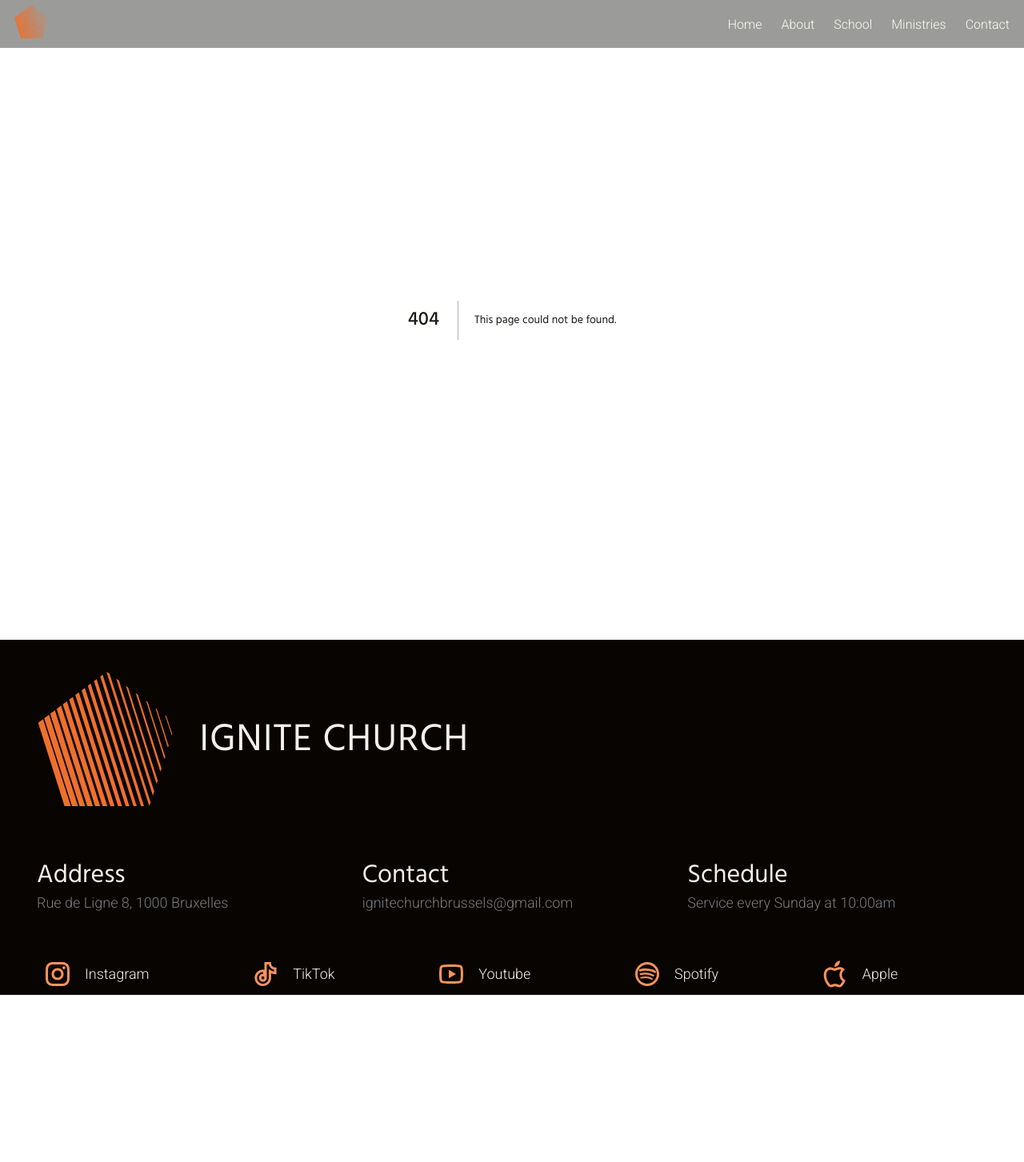
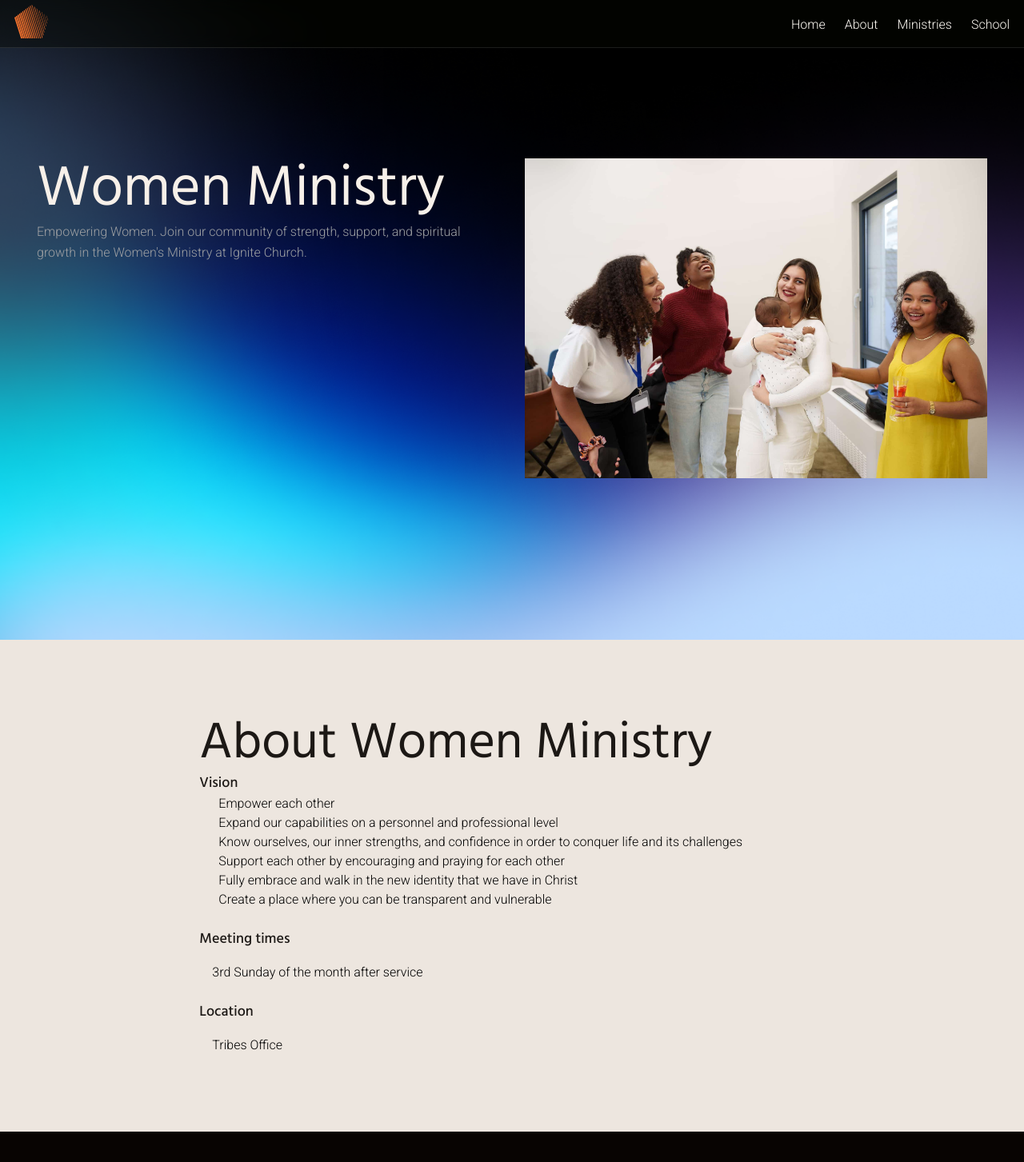
Before and after one commit to weslleybotelho/ignite-church, a Next.js app: page /ministries/women in a window 1280 px wide. Before the commit this address had no page. Shown: the top 1453 px of the page at 80% size. Before the commit the page ends 1244 px from the top, so only its background shows below. Built offline with nearby package versions, Linux system fonts and the light colour scheme.

Commit message:
Adding women page

```diff
--- a/app/components/Header/header.tsx
+++ b/app/components/Header/header.tsx
@@ -38,20 +38,20 @@ export default function Header() {
                 </Link>
               </div>
               <div className="ml-3">
-                <Link href="/ministries/school" className=" link-menu">
-                  School
-                </Link>
-              </div>
-              <div className="ml-3">
                 <Link href="/ministries" className=" link-menu">
                   Ministries
                 </Link>
               </div>
               <div className="ml-3">
+                <Link href="/ministries/school" className=" link-menu">
+                  School
+                </Link>
+              </div>
+              {/* <div className="ml-3">
                 <Link href="#" className=" link-menu">
                   Contact
                 </Link>
-              </div>
+              </div> */}
             </div>
           </div>
           <div className="bx" ref={bxRef} onClick={handlerMenuMobile}></div>
@@ -71,21 +71,22 @@ export default function Header() {
                 About
               </Link>
             </li>
-            <li>
-              <Link href="/ministries/school" className="link-menu-mobile" onClick={handlerMenuMobile}>
-                School
-              </Link>
-            </li>
+
             <li>
               <Link href="/ministries" className="link-menu-mobile" onClick={handlerMenuMobile}>
                 Ministries
               </Link>
             </li>
             <li>
+              <Link href="/ministries/school" className="link-menu-mobile" onClick={handlerMenuMobile}>
+                School
+              </Link>
+            </li>
+            {/* <li>
               <Link href="" className="link-menu-mobile" onClick={handlerMenuMobile}>
                 Contact
               </Link>
-            </li>
+            </li> */}
           </ul>
         </div>
       </div>
--- /dev/null
+++ b/app/ministries/women/page.tsx
@@ -0,0 +1,59 @@
+import Image from 'next/image';
+import womenImg from '../../img/women.jpg';
+
+export default function Evangelism() {
+  return (
+    <>
+      <section className="bg-ministries">
+        <div className="container h-100 flex-center" id="hero">
+          <div className="row">
+            <div className="grid-6">
+              <h1 className="color-white">Women Ministry</h1>
+              <p>
+                Empowering Women. Join our community of strength, support, and spiritual growth in the Women&apos;s
+                Ministry at Ignite Church.
+              </p>
+            </div>
+            <div className="grid-6">
+              <Image src={womenImg} alt="Women Ministry" height={400} className="cover img-mobile" />
+            </div>
+          </div>
+        </div>
+      </section>
+
+      <section>
+        <div className="container">
+          <div className="row">
+            <div className="grid-2 disappear"></div>
+            <div className="grid-8">
+              <h2>About Women Ministry</h2>
+              <h6>Vision</h6>
+              <div className="ml-3">
+                <ul className="none-bullet">
+                  {/* <li>Empower each other in our natural and spiritual abilities</li> */}
+                  <li>Empower each other</li>
+                  <li>Expand our capabilities on a personnel and professional level</li>
+                  <li>
+                    Know ourselves, our inner strengths, and confidence in order to conquer life and its challenges
+                  </li>
+                  <li>Support each other by encouraging and praying for each other</li>
+                  <li>Fully embrace and walk in the new identity that we have in Christ</li>
+                  <li>Create a place where you can be transparent and vulnerable</li>
+                </ul>
+              </div>
+              <h6 className="mt-3">Meeting times</h6>
+              <div className="ml-2 mt-2">
+                <li className="none-bullet">3rd Sunday of the month after service</li>
+              </div>
+              <h6 className="mt-3">Location</h6>
+              <div className="ml-2 mt-2">
+                <li className="none-bullet">Tribes Office</li>
+              </div>
+            </div>
+            <div className="grid-2 disappear"></div>
+          </div>
+        </div>
+      </section>
+    </>
+  );
+}
```
Also changed, not shown: app/components/Slider/sliderEvents.tsx (+8 -2 lines), app/ministries/page.tsx (+22 -2 lines), app/ministries/school/page.tsx (+10 -2 lines), app/img/men.jpg (added), app/img/women.jpg (added).
